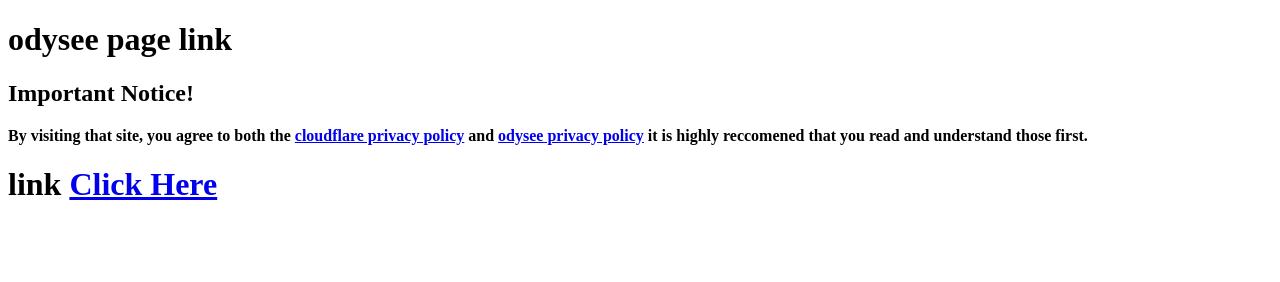
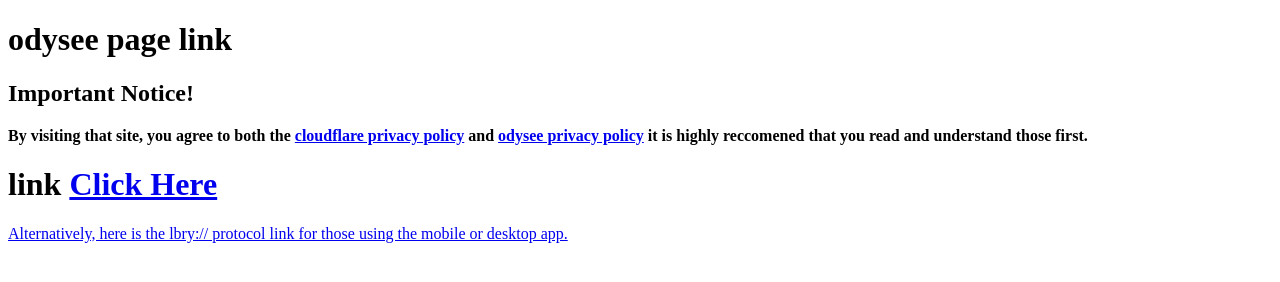
Before and after one commit to JasonTable/odysee-page-link, a plain HTML site: page index.html in a window 1280 px wide. Drawn offline with Linux system fonts and the light colour scheme.

Commit message:
added lbry:// link

```diff
--- a/index.html
+++ b/index.html
@@ -14,7 +14,7 @@
     <p><strong>By visiting that site, you agree to both the <a href="https://www.cloudflare.com/privacypolicy/" rel="noreferrer noopener" target="_blank">cloudflare privacy policy</a> and <a href="https://odysee.com/$/privacypolicy" rel="noreferrer noopener" target="_blank">odysee privacy policy</a> it is highly reccomened that you read and understand those first.</strong></p>
 
     <h1 id="link">link <a href="https://odysee.com/@WhenJasonwasatdatableIkeptonseeinghimlookatmewhilehewaswithdatodargirl:8" rel="noreferrer">Click Here</a></h1>
-
+    <p> <a href="lbry://@WhenJasonwasatdatableIkeptonseeinghimlookatmewhilehewaswithdatodargirl#8">Alternatively, here is the lbry:// protocol link for those using the mobile or desktop app.</a></p>
 
 </body>
 </html>
```
